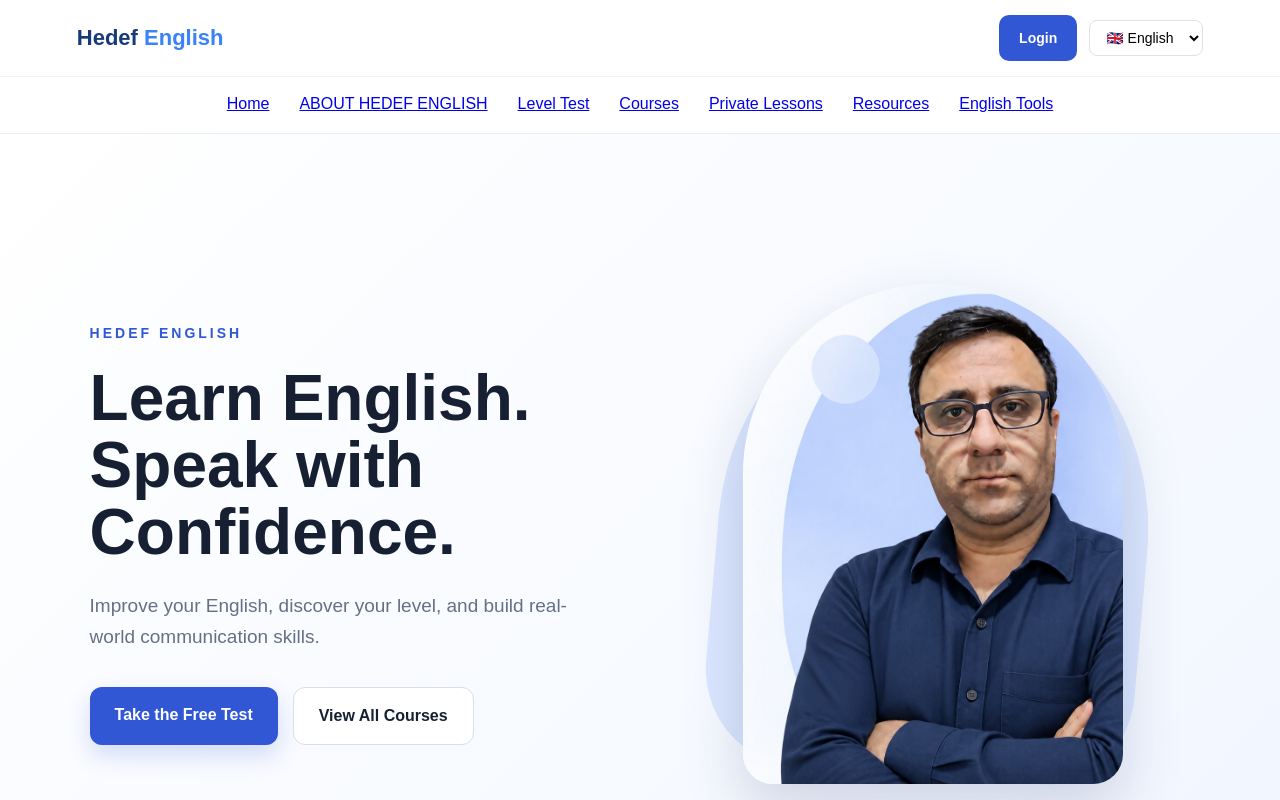
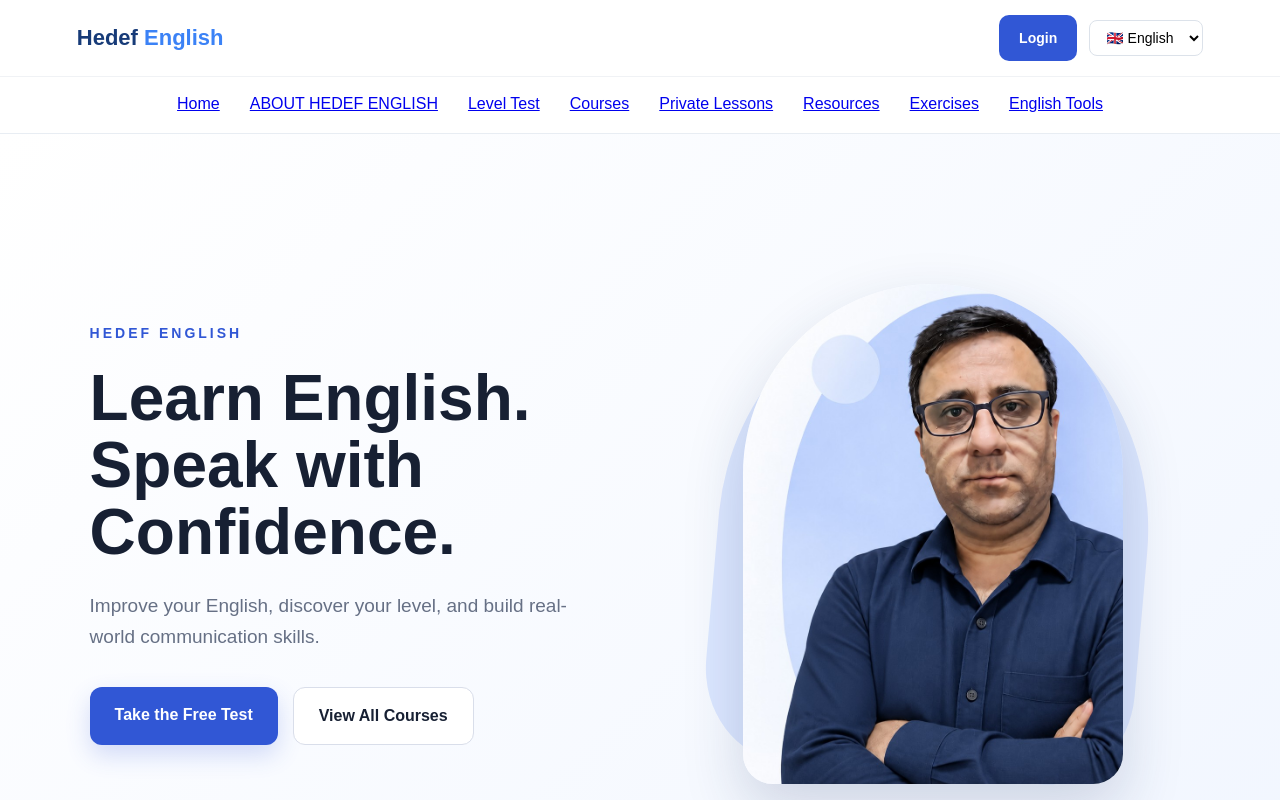
Before and after one commit to rezazamani8201-ux/hedefenglish, a Next.js app: page / in a window 1280 px wide. Shown: the top 800 px of the page. Built offline with nearby package versions, Linux system fonts and the light colour scheme; no server answers.

Commit message:
Add Exercises to navbar

```diff
--- a/app/page.tsx
+++ b/app/page.tsx
@@ -138,7 +138,7 @@ export default function Home() {
         <Link href="/resources">
           {t.nav.resources}
         </Link>
-
+<Link href="/exercises">Exercises</Link>
         <Link href="/toolkit">
           English Tools
         </Link>
```
